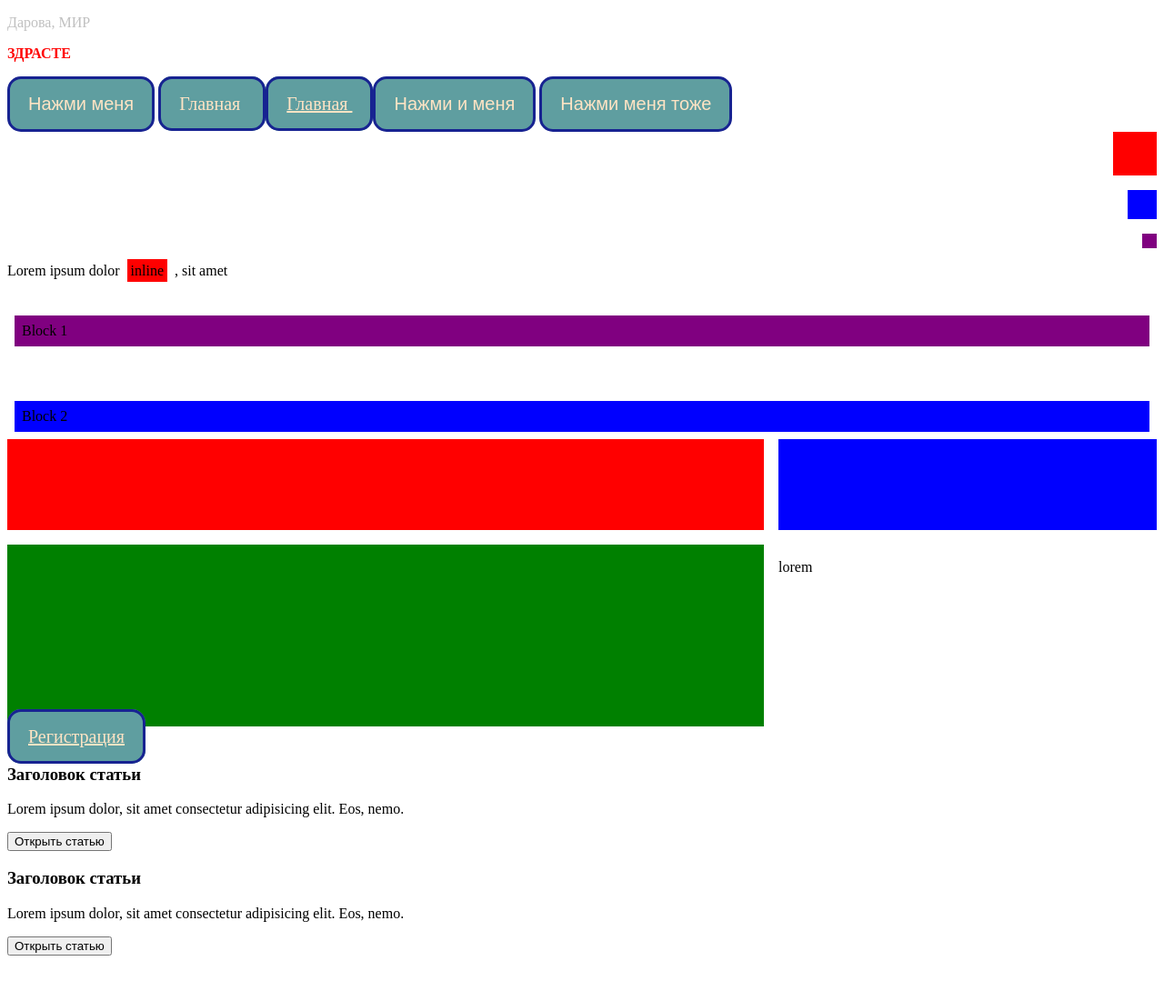
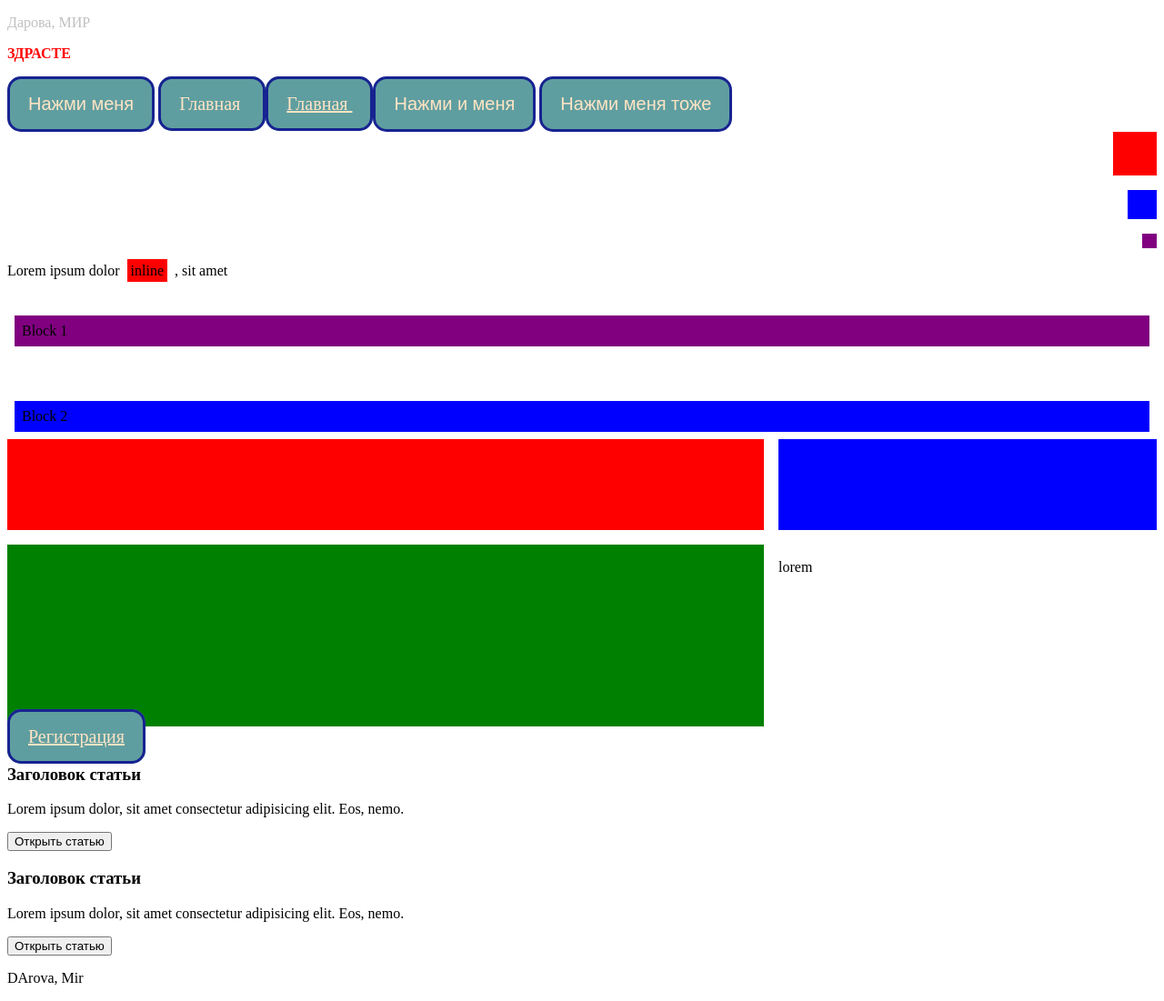
Before and after one commit to JacquelineMit/Pereobuvka, a plain HTML site: page index.html in a window 1280 px wide. Shown: the whole page at 91% size. Before the commit the page ends 1059 px from the top, so only its background shows below. Drawn offline with Linux system fonts and the light colour scheme.

Commit message:
DarovaMir

```diff
--- a/index.html
+++ b/index.html
@@ -87,5 +87,8 @@
         </p>
         <button class="my-card__btn">Открыть статью</button>
     </artcile>
+    <p>
+        DArova, Mir
+    </p>
 </body>
 </html>
```
